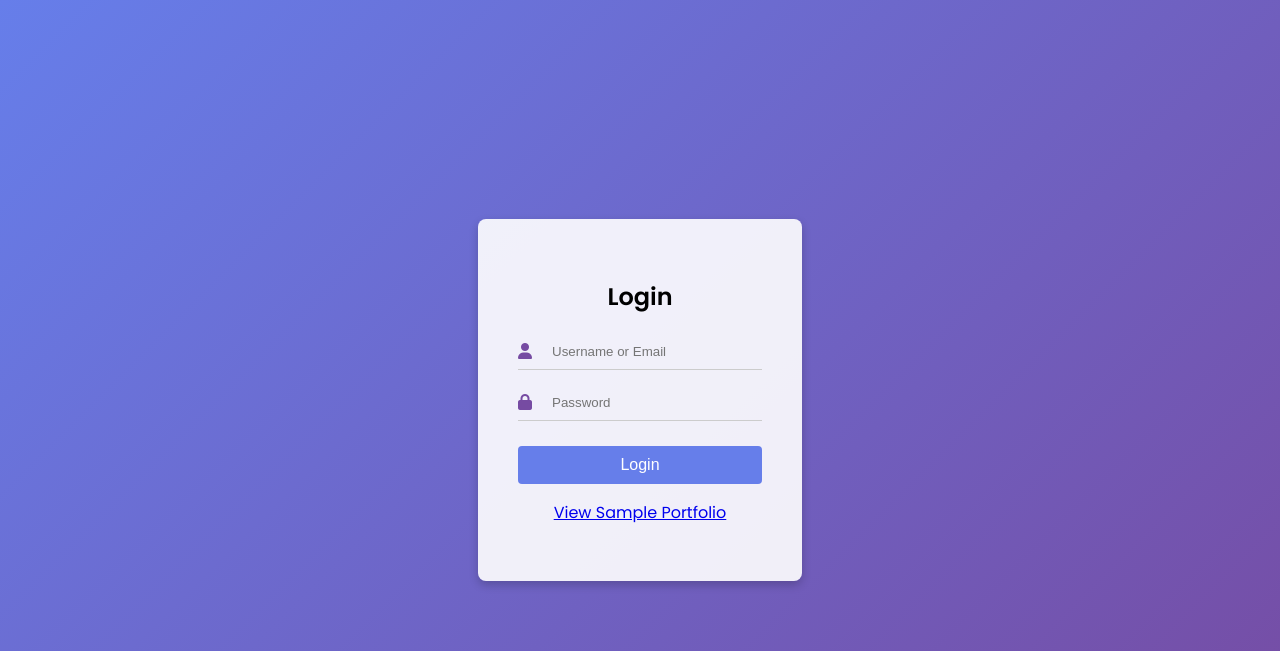
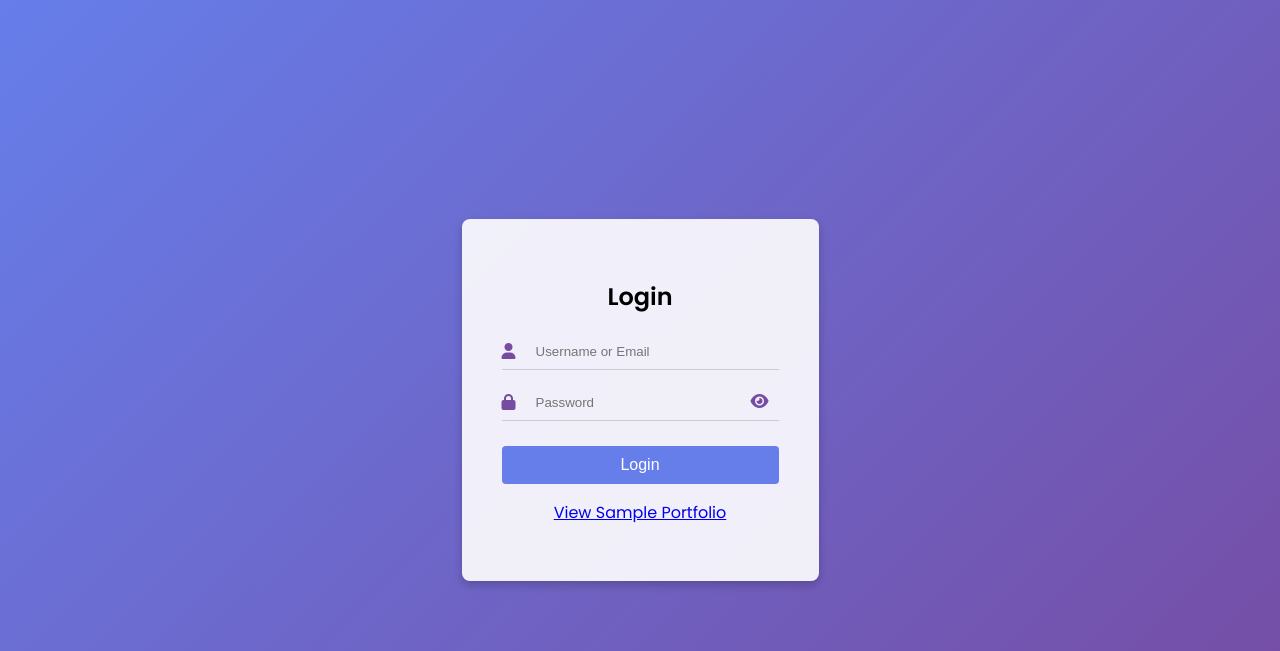
Before and after one commit to LuckyOne7777/ChatGPT-Portfolio-Overhaul, a Flask app: page /login in a window 1280 px wide. Shown: the top 651 px of the page. Run offline with Flask 3, Linux system fonts and the light colour scheme.

Commit message:
feat: add password visibility toggle

```diff
--- a/portfolio_app/login.css
+++ b/portfolio_app/login.css
@@ -49,6 +49,20 @@
     background: transparent;
 }
 
+.input-group .toggle-password {
+    background: transparent;
+    border: none;
+    color: #764ba2;
+    cursor: pointer;
+    padding: 0;
+    margin: 0 0 0 5px;
+    width: auto;
+}
+
+.input-group .toggle-password:hover {
+    background: transparent;
+}
+
 button {
     width: 100%;
     padding: 10px;
--- a/portfolio_app/templates/login.html
+++ b/portfolio_app/templates/login.html
@@ -22,6 +22,7 @@
             <i class="fas fa-lock"></i>
             <label class="visually-hidden" for="login-password">Password</label>
             <input type="password" id="login-password" placeholder="Password" required>
+            <button type="button" id="login-toggle-password" class="toggle-password" aria-label="Show password"><i class="fas fa-eye"></i></button>
         </div>
         <button type="submit">Login</button>
         <p id="error" class="error-message" role="alert"></p>
@@ -29,6 +30,14 @@
     <p><a href="/sample-portfolio">View Sample Portfolio</a></p>
 </div>
 <script>
+const loginPassword = document.getElementById('login-password');
+const loginToggle = document.getElementById('login-toggle-password');
+loginToggle.addEventListener('click', () => {
+    const type = loginPassword.getAttribute('type') === 'password' ? 'text' : 'password';
+    loginPassword.setAttribute('type', type);
+    loginToggle.innerHTML = type === 'password' ? '<i class="fas fa-eye"></i>' : '<i class="fas fa-eye-slash"></i>';
+});
+
 document.getElementById('login-form').addEventListener('submit', async e => {
     e.preventDefault();
     const errorEl = document.getElementById('error');
```
Also changed, not shown: portfolio_app/templates/signin.html (+9 -0 lines).
